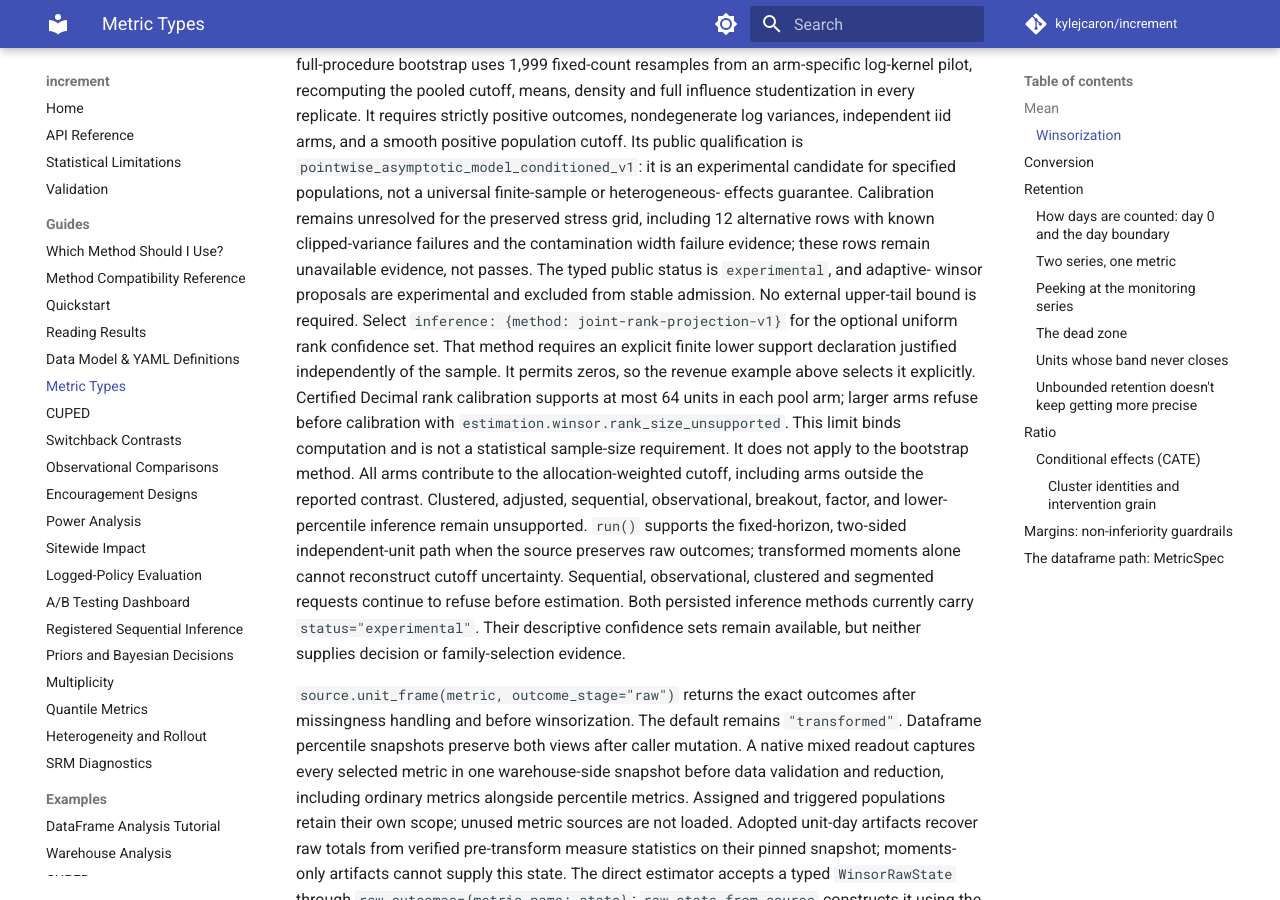
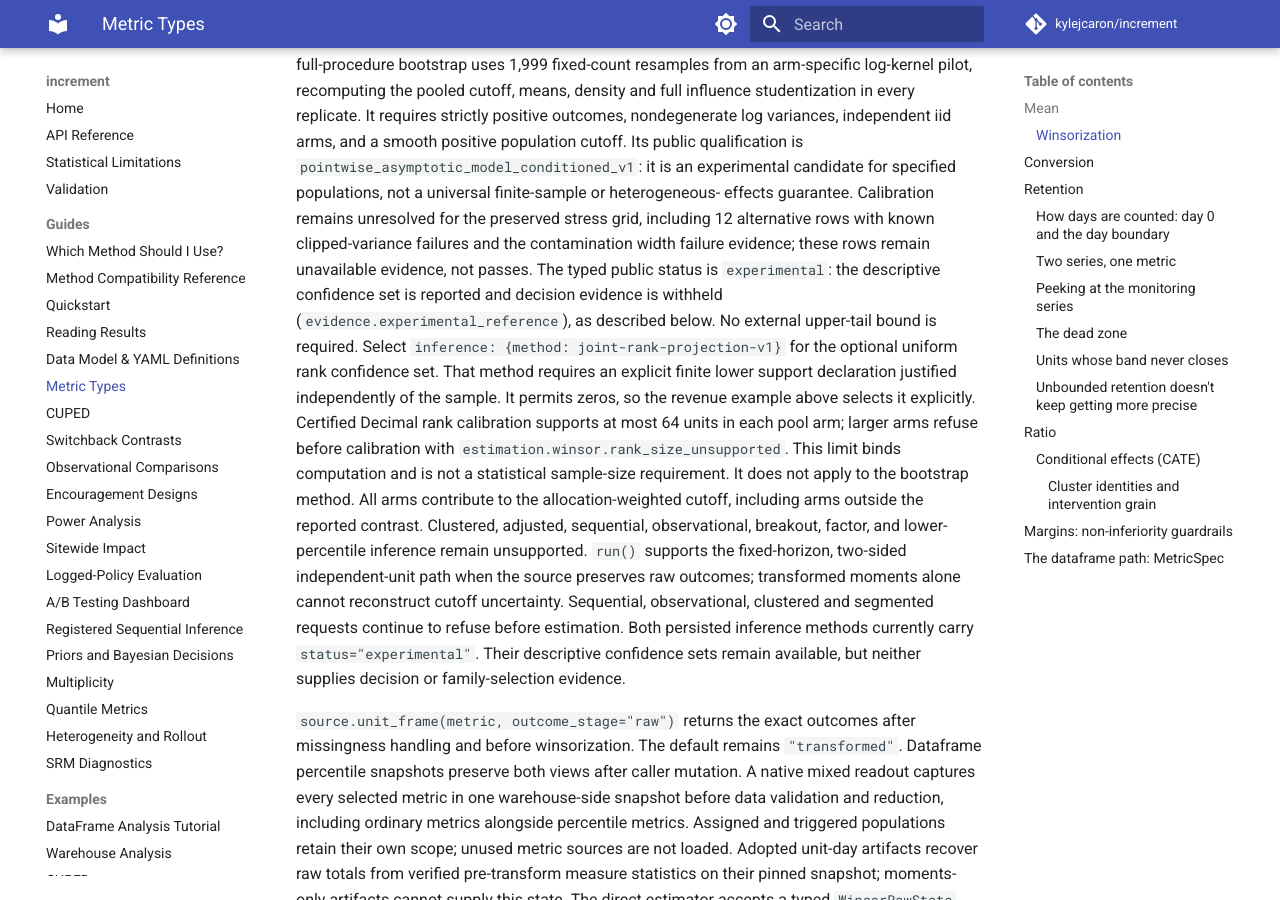
Before and after one commit to kylejcaron/increment, an MkDocs documentation site: the page built from docs/guides/metric-types.md, in a window 1280 px wide and 900 px high, scrolled down 1708 px. Built offline with MkDocs 1.6.1 and Material for MkDocs 9.7.7, drawn with Linux system fonts in a browser that asks for light colours; comment, search, counter and statistics services are not loaded.

Commit message:
docs: define winsorization experimental status without "stable admission"
(cherry picked from commit 93d9e76630e765c859597a978c5288133ffa8cb2)

```diff
--- a/docs/guides/metric-types.md
+++ b/docs/guides/metric-types.md
@@ -92,8 +92,9 @@ for specified populations, not a universal finite-sample or heterogeneous-
 effects guarantee. Calibration remains unresolved for the preserved stress
 grid, including 12 alternative rows with known clipped-variance failures and
 the contamination width failure evidence; these rows remain unavailable
-evidence, not passes. The typed public status is `experimental`, and adaptive-
-winsor proposals are experimental and excluded from stable admission. No
+evidence, not passes. The typed public status is `experimental`: the descriptive
+confidence set is reported and decision evidence is withheld
+(`evidence.experimental_reference`), as described below. No
 external upper-tail bound is required.
 Select `inference: {method: joint-rank-projection-v1}` for the optional
 uniform rank confidence set. That method requires an explicit finite lower
```
Also changed, not shown: docs/guides/data-model.md (+3 -2 lines).
